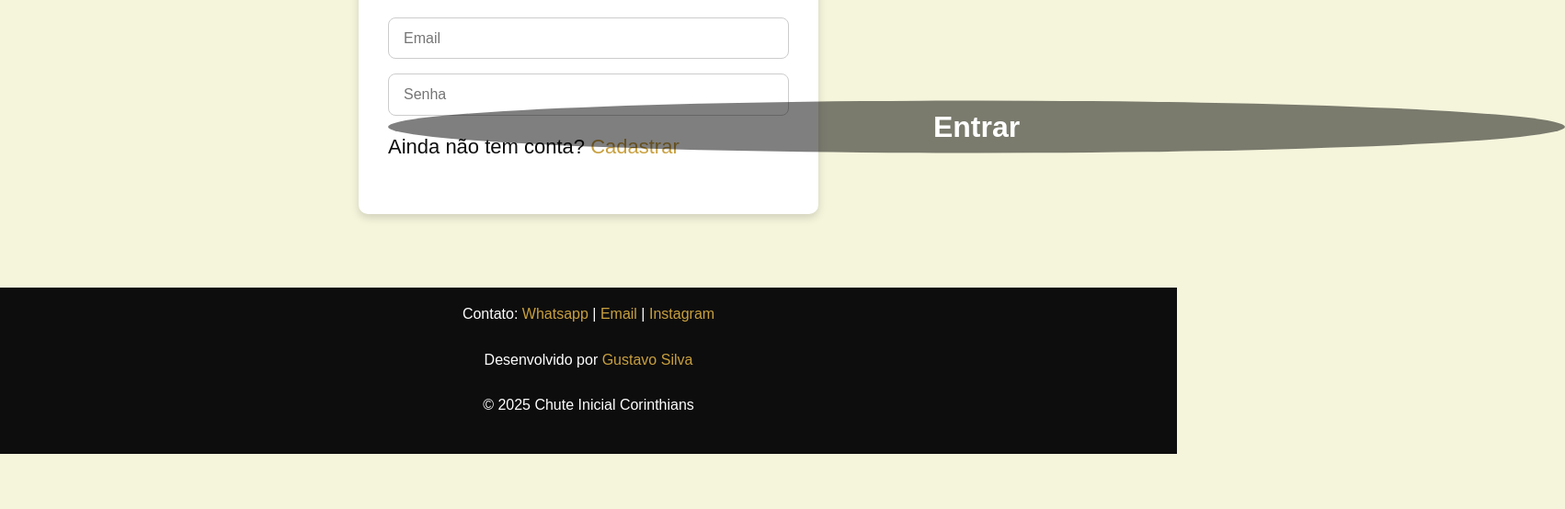
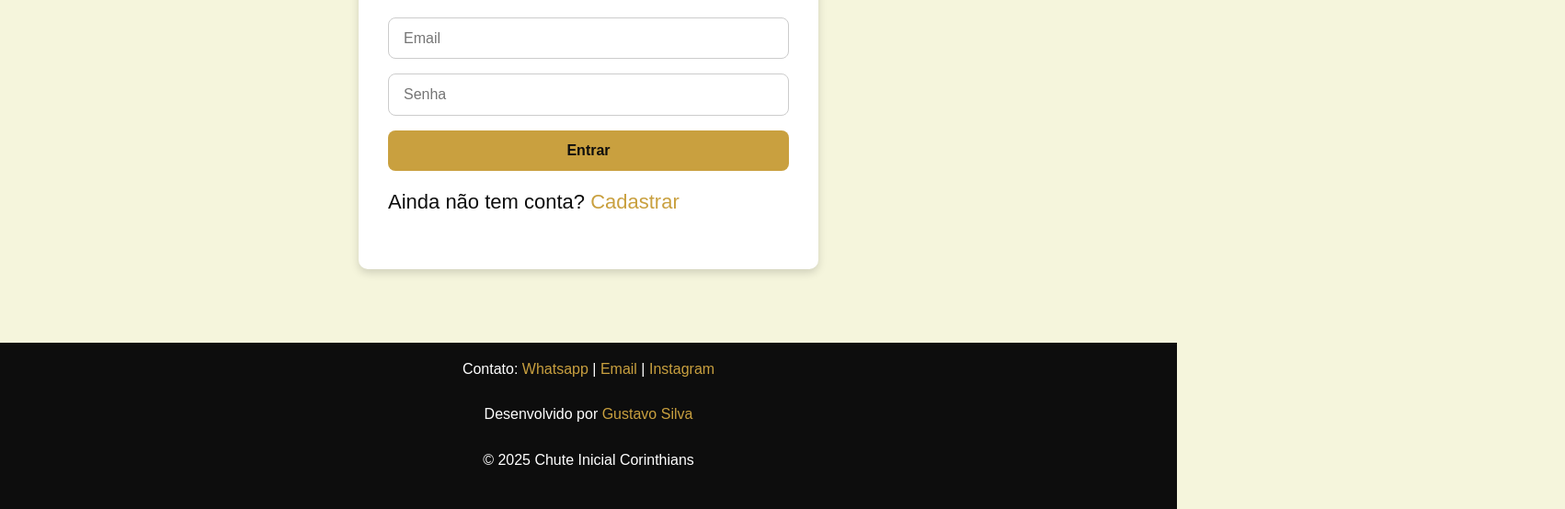
Before and after one commit to GusDev150/Chute-Inicial, a website: page frontend/login.html in a window 1280 px wide. Shown: the part 262-816 px from the top of the page at 92% size, 1702 px wide, since content can reach past the window. Drawn offline with Linux system fonts and the light colour scheme.

Commit message:
Último update

```diff
--- a/frontend/css/style.css
+++ b/frontend/css/style.css
@@ -287,7 +287,7 @@ footer {
 .dias div:hover { background-color: #dde; }
 .dias div.treino { background-color: gold; font-weight: bold; }
 
-  .carousel {
+.carousel {
 position: relative;
 width: 80%;
 max-width: 800px;
@@ -307,19 +307,6 @@ box-shadow: 0 4px 10px rgba(0,0,0,0.5);
   border-radius: 12px;
 }
 
-.btn {
-  position: absolute;
-  top: 50%;
-  transform: translateY(-50%);
-  background: rgba(0,0,0,0.5);
-  border: none;
-  color: white;
-  font-size: 2rem;
-  cursor: pointer;
-  padding: 10px;
- border-radius: 50%;
-}
-
 .btn:hover {
   background: rgba(0,0,0,0.8);
 }
--- a/frontend/login.html
+++ b/frontend/login.html
@@ -14,7 +14,7 @@
     </div>
     <nav>
       <ul>
-        <li><a href="index.html">Home</a></li>
+        <li><a href="../index.html">Home</a></li>
         <li><a href="cadastro.html">Cadastro</a></li>
         <li><a href="matricula.html">Matrícula</a></li>
       </ul>
```
Also changed, not shown: frontend/cadastro.html (+1 -1 lines), frontend/matricula.html (+1 -1 lines).
